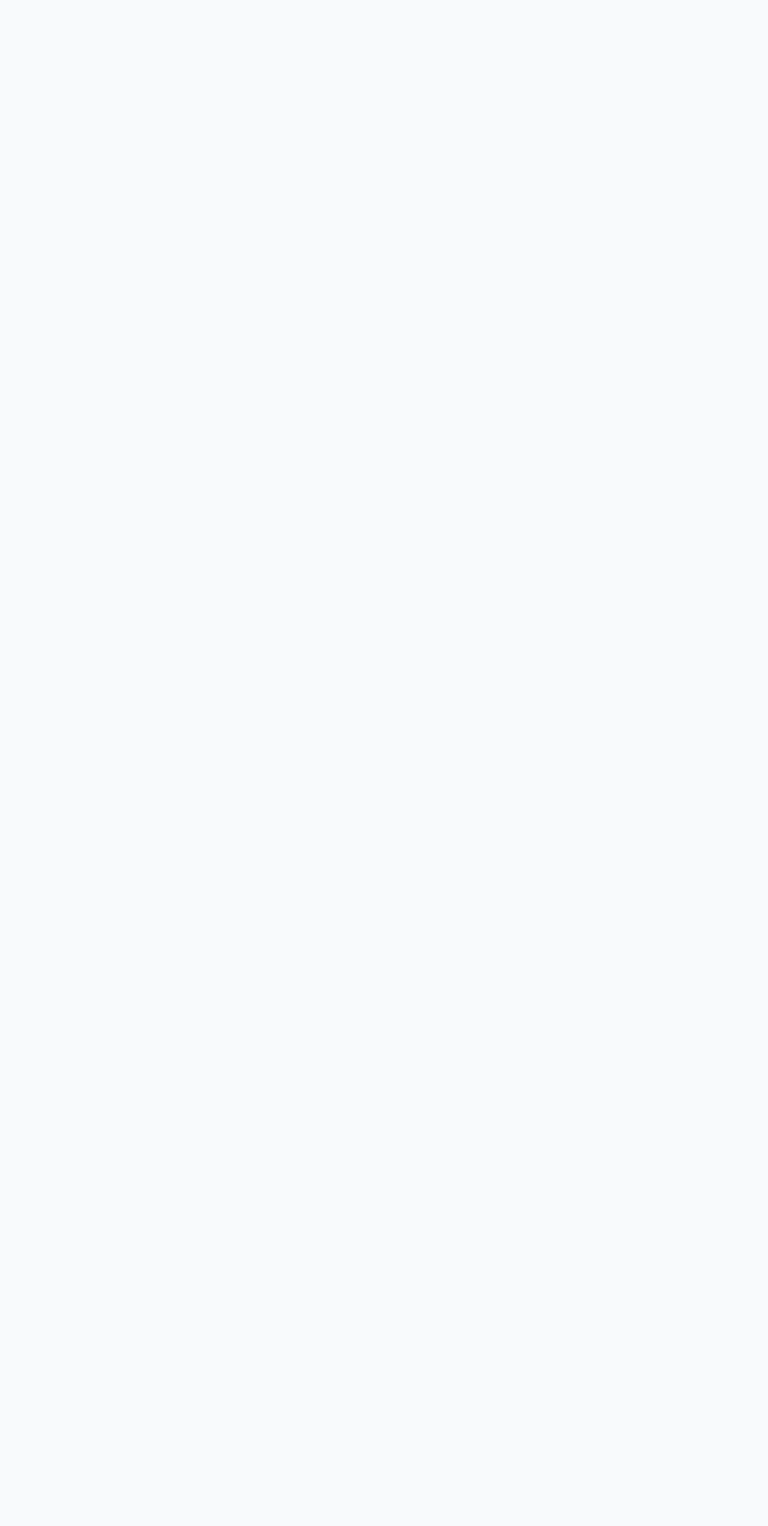
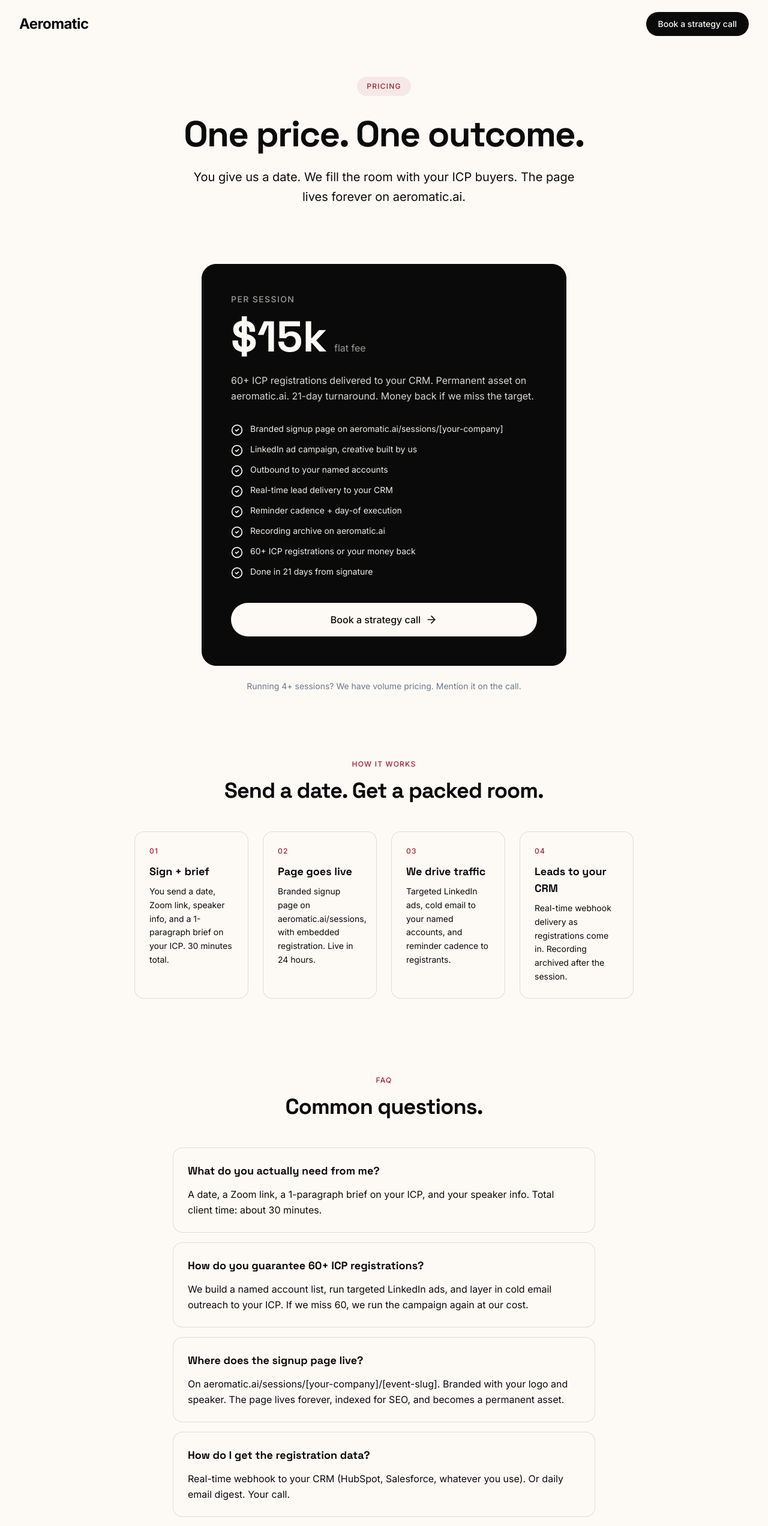
Before and after one commit to joincofi/sessionomics, a React (Vite) app: page /pricing in a window 1280 px wide. Before the commit this address had no page. Shown: the top 2544 px of the page at 60% size. Before the commit the page ends 800 px from the top, so only its background shows below. Built offline with nearby package versions, Linux system fonts and the light colour scheme.

Commit message:
Simplify pricing to single $15k offer

```diff
--- a/src/App.tsx
+++ b/src/App.tsx
@@ -4,6 +4,7 @@ import Booking from './pages/Booking';
 import Privacy from './pages/Privacy';
 import Terms from './pages/Terms';
 import Prospect from './pages/Prospect';
+import Pricing from './pages/Pricing';
 
 function App() {
   return (
@@ -11,6 +12,7 @@ function App() {
       <Routes>
         <Route path="/" element={<Home />} />
         <Route path="/book" element={<Booking />} />
+        <Route path="/pricing" element={<Pricing />} />
         <Route path="/privacy" element={<Privacy />} />
         <Route path="/terms" element={<Terms />} />
         <Route path="/p/:slug" element={<Prospect />} />
--- /dev/null
+++ b/src/pages/Pricing.tsx
@@ -0,0 +1,186 @@
+import { Link } from 'react-router-dom';
+import { ArrowRight, CheckCircle2 } from 'lucide-react';
+
+const C = {
+  bg: '#FDFAF6',
+  surface: '#FDFAF6',
+  text: '#0A0A0A',
+  muted: '#6B7A8A',
+  border: 'rgba(10,10,10,0.12)',
+  tableLine: 'rgba(10,10,10,0.08)',
+  accent: '#A51C30',
+};
+
+const features = [
+  'Branded signup page on aeromatic.ai/sessions/[your-company]',
+  'LinkedIn ad campaign, creative built by us',
+  'Outbound to your named accounts',
+  'Real-time lead delivery to your CRM',
+  'Reminder cadence + day-of execution',
+  'Recording archive on aeromatic.ai',
+  '60+ ICP registrations or your money back',
+  'Done in 21 days from signature',
+];
+
+const faq = [
+  {
+    q: 'What do you actually need from me?',
+    a: 'A date, a Zoom link, a 1-paragraph brief on your ICP, and your speaker info. Total client time: about 30 minutes.',
+  },
+  {
+    q: 'How do you guarantee 60+ ICP registrations?',
+    a: 'We build a named account list, run targeted LinkedIn ads, and layer in cold email outreach to your ICP. If we miss 60, we run the campaign again at our cost.',
+  },
+  {
+    q: 'Where does the signup page live?',
+    a: 'On aeromatic.ai/sessions/[your-company]/[event-slug]. Branded with your logo and speaker. The page lives forever, indexed for SEO, and becomes a permanent asset.',
+  },
+  {
+    q: 'How do I get the registration data?',
+    a: 'Real-time webhook to your CRM (HubSpot, Salesforce, whatever you use). Or daily email digest. Your call.',
+  },
+  {
+    q: 'Can I run multiple sessions?',
+    a: 'Absolutely. Volume pricing kicks in at 4+ sessions. Reach out and we will work it out on a call.',
+  },
+  {
+    q: 'How fast can we start?',
+    a: 'Sign today, page live in 24 hours, ads launch within 3 days, webinar runs 21 days from signature.',
+  },
+];
+
+export default function Pricing() {
+  return (
+    <div className="min-h-screen font-sans" style={{ background: C.bg, color: C.text }}>
+      <nav style={{ background: C.bg }}>
+        <div className="max-w-7xl mx-auto px-4 sm:px-6 lg:px-8">
+          <div className="flex justify-between items-center h-20">
+            <Link to="/" className="font-logo font-bold text-2xl tracking-tight" style={{ color: C.text }}>
+              Aeromatic
+            </Link>
+            <Link to="/book" className="hidden sm:inline-flex px-5 py-2.5 rounded-full text-sm font-medium transition-all" style={{ background: C.text, color: C.bg }}>
+              Book a strategy call
+            </Link>
+          </div>
+        </div>
+      </nav>
+
+      <section className="pt-12 pb-12">
+        <div className="max-w-4xl mx-auto px-4 sm:px-6 lg:px-8 text-center">
+          <div className="inline-flex items-center gap-3 mb-8 px-4 py-2 rounded-full text-xs font-medium tracking-widest uppercase" style={{ background: 'rgba(165,28,48,0.08)', color: C.accent }}>
+            Pricing
+          </div>
+          <h1 className="text-4xl md:text-6xl font-bold font-display tracking-tight mb-6" style={{ color: C.text, letterSpacing: '-0.03em', lineHeight: 1.05 }}>
+            One price. One outcome.
+          </h1>
+          <p className="text-lg md:text-xl max-w-2xl mx-auto leading-relaxed" style={{ color: C.text }}>
+            You give us a date. We fill the room with your ICP buyers. The page lives forever on aeromatic.ai.
+          </p>
+        </div>
+      </section>
+
+      <section className="py-12">
+        <div className="max-w-2xl mx-auto px-4 sm:px-6 lg:px-8">
+          <div className="p-10 md:p-12 rounded-3xl" style={{ background: C.text, color: C.bg, border: `1px solid ${C.text}` }}>
+            <div className="text-sm font-medium tracking-widest uppercase mb-4" style={{ color: 'rgba(253,250,246,0.6)' }}>
+              Per session
+            </div>
+            <div className="flex items-baseline gap-3 mb-6">
+              <span className="text-7xl font-bold font-display" style={{ color: C.bg }}>$15k</span>
+              <span className="text-base" style={{ color: 'rgba(253,250,246,0.6)' }}>flat fee</span>
+            </div>
+            <p className="text-base mb-8 leading-relaxed" style={{ color: 'rgba(253,250,246,0.85)' }}>
+              60+ ICP registrations delivered to your CRM. Permanent asset on aeromatic.ai. 21-day turnaround. Money back if we miss the target.
+            </p>
+            <ul className="space-y-3 mb-10">
+              {features.map((f, i) => (
+                <li key={i} className="flex items-start gap-3 text-sm">
+                  <CheckCircle2 className="w-5 h-5 mt-0.5 shrink-0" style={{ color: C.bg }} />
+                  <span style={{ color: 'rgba(253,250,246,0.95)' }}>{f}</span>
+                </li>
+              ))}
+            </ul>
+            <Link
+              to="/book"
+              className="inline-flex items-center justify-center gap-2 px-6 py-4 rounded-full font-medium text-base transition-all w-full"
+              style={{ background: C.bg, color: C.text }}
+            >
+              Book a strategy call
+              <ArrowRight className="w-5 h-5" />
+            </Link>
+          </div>
+          <p className="text-center text-sm mt-6" style={{ color: C.muted }}>
+            Running 4+ sessions? We have volume pricing. Mention it on the call.
+          </p>
+        </div>
+      </section>
+
+      <section className="py-16">
+        <div className="max-w-4xl mx-auto px-4 sm:px-6 lg:px-8">
+          <div className="text-xs font-medium tracking-widest uppercase mb-4 text-center" style={{ color: C.accent }}>How it works</div>
+          <h2 className="text-3xl md:text-4xl font-bold font-display tracking-tight mb-12 text-center" style={{ color: C.text }}>
+            Send a date. Get a packed room.
+          </h2>
+          <div className="grid md:grid-cols-4 gap-6">
+            {[
+              { step: '01', title: 'Sign + brief', desc: 'You send a date, Zoom link, speaker info, and a 1-paragraph brief on your ICP. 30 minutes total.' },
+              { step: '02', title: 'Page goes live', desc: 'Branded signup page on aeromatic.ai/sessions, with embedded registration. Live in 24 hours.' },
+              { step: '03', title: 'We drive traffic', desc: 'Targeted LinkedIn ads, cold email to your named accounts, and reminder cadence to registrants.' },
+              { step: '04', title: 'Leads to your CRM', desc: 'Real-time webhook delivery as registrations come in. Recording archived after the session.' },
+            ].map((item, i) => (
+              <div key={i} className="p-6 rounded-2xl" style={{ background: C.surface, border: `1px solid ${C.border}` }}>
+                <div className="text-xs font-medium tracking-widest mb-3" style={{ color: C.accent }}>{item.step}</div>
+                <div className="font-bold font-display text-lg mb-2" style={{ color: C.text }}>{item.title}</div>
+                <p className="text-sm leading-relaxed" style={{ color: C.text }}>{item.desc}</p>
+              </div>
+            ))}
+          </div>
+        </div>
+      </section>
+
+      <section className="py-16">
+        <div className="max-w-3xl mx-auto px-4 sm:px-6 lg:px-8">
+          <div className="text-xs font-medium tracking-widest uppercase mb-4 text-center" style={{ color: C.accent }}>FAQ</div>
+          <h2 className="text-3xl md:text-4xl font-bold font-display tracking-tight mb-12 text-center" style={{ color: C.text }}>
+            Common questions.
+          </h2>
+          <div className="space-y-4">
+            {faq.map((item, i) => (
+              <div key={i} className="p-6 rounded-2xl" style={{ background: C.surface, border: `1px solid ${C.border}` }}>
+                <div className="font-bold font-display text-lg mb-3" style={{ color: C.text }}>{item.q}</div>
+                <p className="leading-relaxed" style={{ color: C.text }}>{item.a}</p>
+              </div>
+            ))}
+          </div>
+        </div>
+      </section>
+
+      <section className="py-24">
+        <div className="max-w-3xl mx-auto px-4 sm:px-6 lg:px-8 text-center">
+          <h2 className="text-3xl md:text-5xl font-bold font-display tracking-tight mb-6" style={{ color: C.text }}>
+            Ready to fill your next webinar?
+          </h2>
+          <p className="text-lg mb-10 max-w-xl mx-auto" style={{ color: C.text }}>
+            Book a 15-minute call. We will map out the session and the audience. Zero commitment.
+          </p>
+          <Link to="/book" className="inline-flex items-center justify-center gap-2 px-10 py-5 rounded-full font-medium text-lg transition-all group" style={{ background: C.text, color: C.bg }}>
+            Book a strategy call
+            <ArrowRight className="w-5 h-5 group-hover:translate-x-1 transition-transform" />
+          </Link>
+        </div>
+      </section>
+
+      <footer className="py-10">
+        <div className="max-w-7xl mx-auto px-4 sm:px-6 lg:px-8 flex justify-between items-center">
+          <div className="text-sm" style={{ color: C.muted }}>
+            © {new Date().getFullYear()} CoFi Labs Inc.
+          </div>
+          <div className="flex gap-8 text-sm" style={{ color: C.muted }}>
+            <Link to="/privacy" style={{ opacity: 0.8 }}>Privacy</Link>
+            <Link to="/terms" style={{ opacity: 0.8 }}>Terms</Link>
+          </div>
+        </div>
+      </footer>
+    </div>
+  );
+}
```
